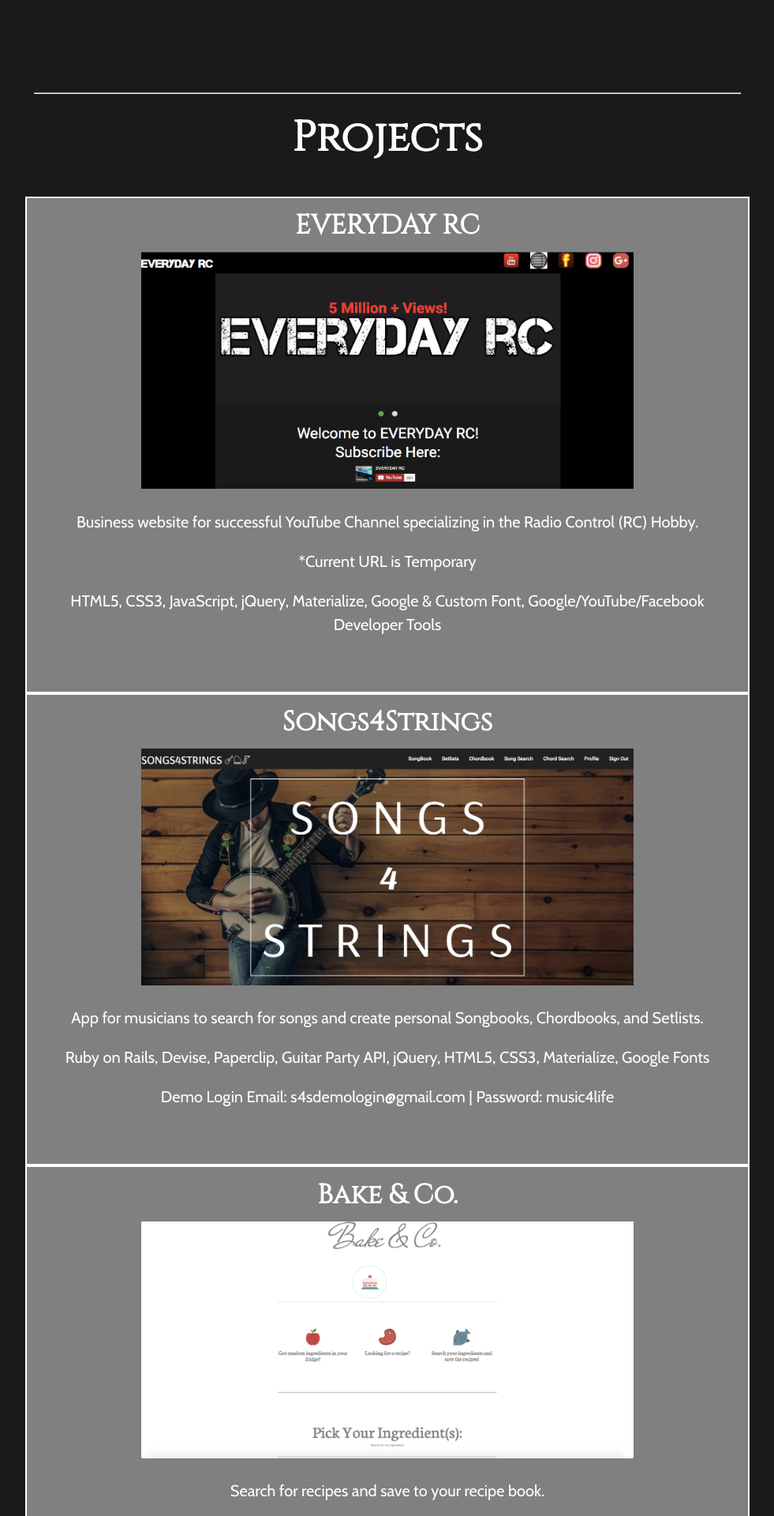
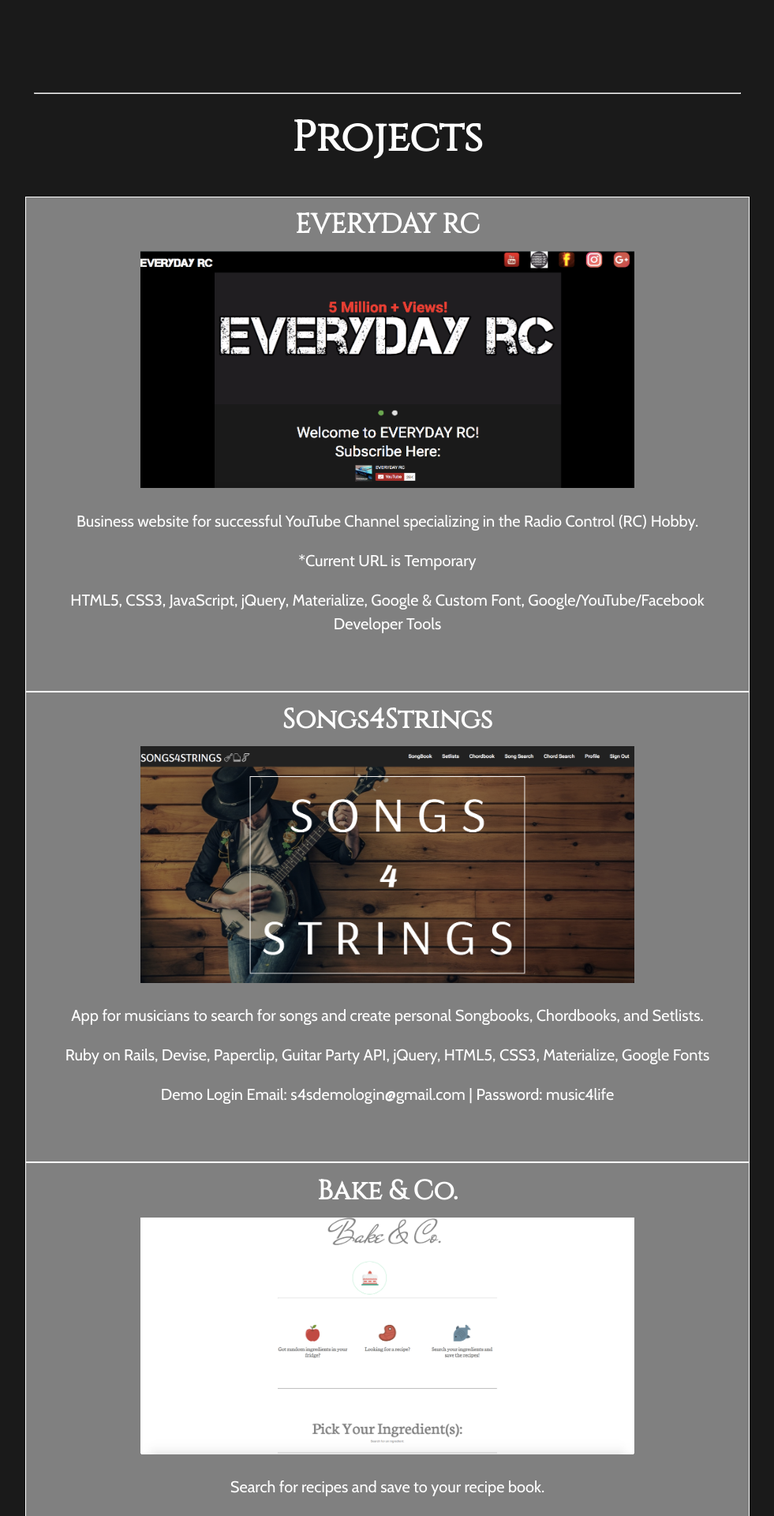
Before and after one commit to SteveLicata/portfolio, a PHP site: page /index.html in a window 1280 px wide. Shown: the part 607-2527 px from the top of the page at 79% size, without its empty margins (149-1130 px from the left). Run offline with PHP 8.4, Linux system fonts and the light colour scheme; some libraries are stand-ins or nearby versions; some web fonts are replaced.

Commit message:
css border

```diff
--- a/main.css
+++ b/main.css
@@ -29,7 +29,7 @@
   background-color: gray;
   margin: 0 auto;
   text-align: center;
-  border: 2px solid white;
+  border: 1px solid white;
 }
 
 .port {
```
